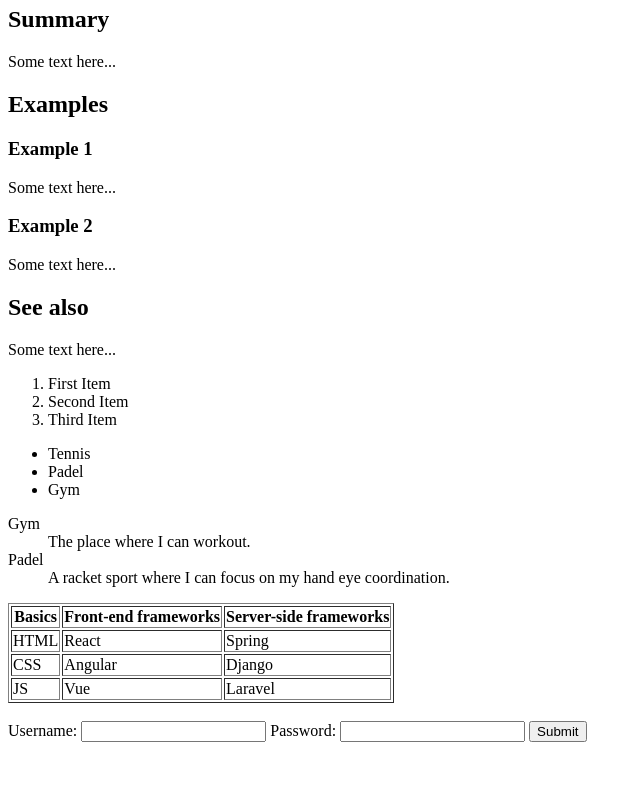
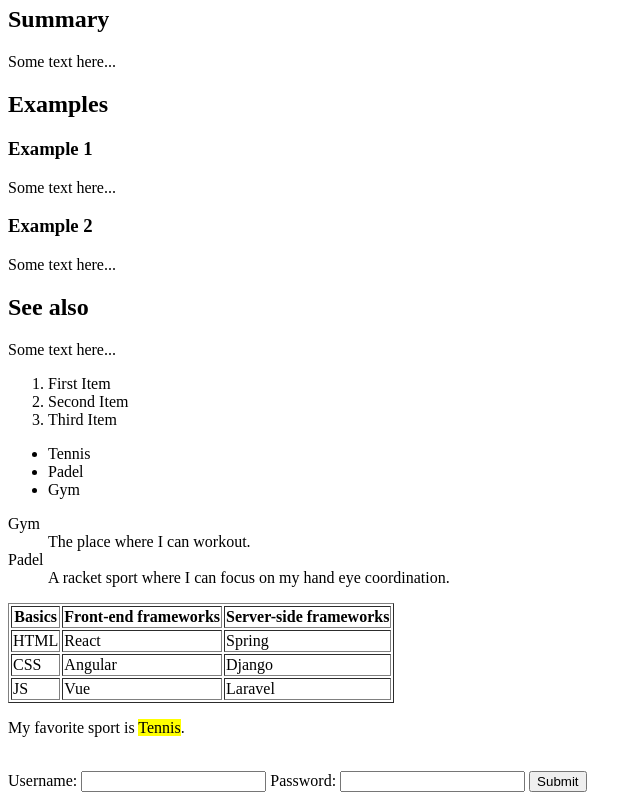
Before and after one commit to halazubair/cpit-405.lab_2, a plain HTML site: page lab2.html in a window 1280 px wide. Shown: the part 792-1592 px from the top of the page, without its empty margins (0-642 px from the left). Before the commit the page ends 1542 px from the top, so only its background shows below. Drawn offline with Linux system fonts and the light colour scheme.

Commit message:
Update lab2.html
Add mini challenge tag

```diff
--- a/lab2.html
+++ b/lab2.html
@@ -92,6 +92,8 @@
 
     </table>
 
+    <p>My favorite sport is <mark>Tennis</mark>.</p>
+
     <br>
 
     <form>
```
